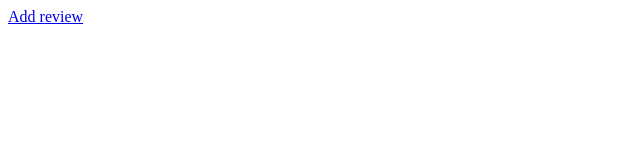
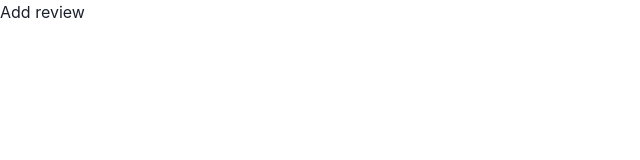
Before and after one commit to buzzwalk/reviews, a React (Create React App) app in the folder frontend/: page / in a window 1280 px wide. Shown: the top 160 px of the page, without its empty margins (0-640 px from the left). Built offline with nearby package versions, Linux system fonts and the light colour scheme.

Commit message:
fix structure

```diff
--- a/frontend/package.json
+++ b/frontend/package.json
@@ -3,9 +3,13 @@
   "version": "0.1.0",
   "private": true,
   "dependencies": {
+    "@chakra-ui/react": "^2.8.1",
+    "@emotion/react": "^11.11.1",
+    "@emotion/styled": "^11.11.0",
     "@testing-library/jest-dom": "^5.17.0",
     "@testing-library/react": "^13.4.0",
     "@testing-library/user-event": "^13.5.0",
+    "framer-motion": "^10.16.4",
     "react": "^18.2.0",
     "react-dom": "^18.2.0",
     "react-router-dom": "^6.16.0",
--- a/frontend/src/routes/App.js
+++ b/frontend/src/App.js
@@ -1,13 +1,15 @@
 import React from 'react'
 import { Link } from 'react-router-dom'
 
+import { ChakraProvider } from '@chakra-ui/react'
+
 const App = () => {
   return (
-    <div className='App'>
+    <ChakraProvider>
       <header className='App-header'>
         <Link to='/review'>Add review</Link>
       </header>
-    </div>
+    </ChakraProvider>
   )
 }
 
--- a/frontend/src/index.js
+++ b/frontend/src/index.js
@@ -1,7 +1,7 @@
 import React from 'react'
 import ReactDOM from 'react-dom/client'
 
-import App from './routes/App'
+import App from './App'
 import CreateReview from './routes/CreateReview'
 
 import { createBrowserRouter, RouterProvider } from 'react-router-dom'
```
Also changed, not shown: 1 other file (tests, documents, lock files or other folders).
